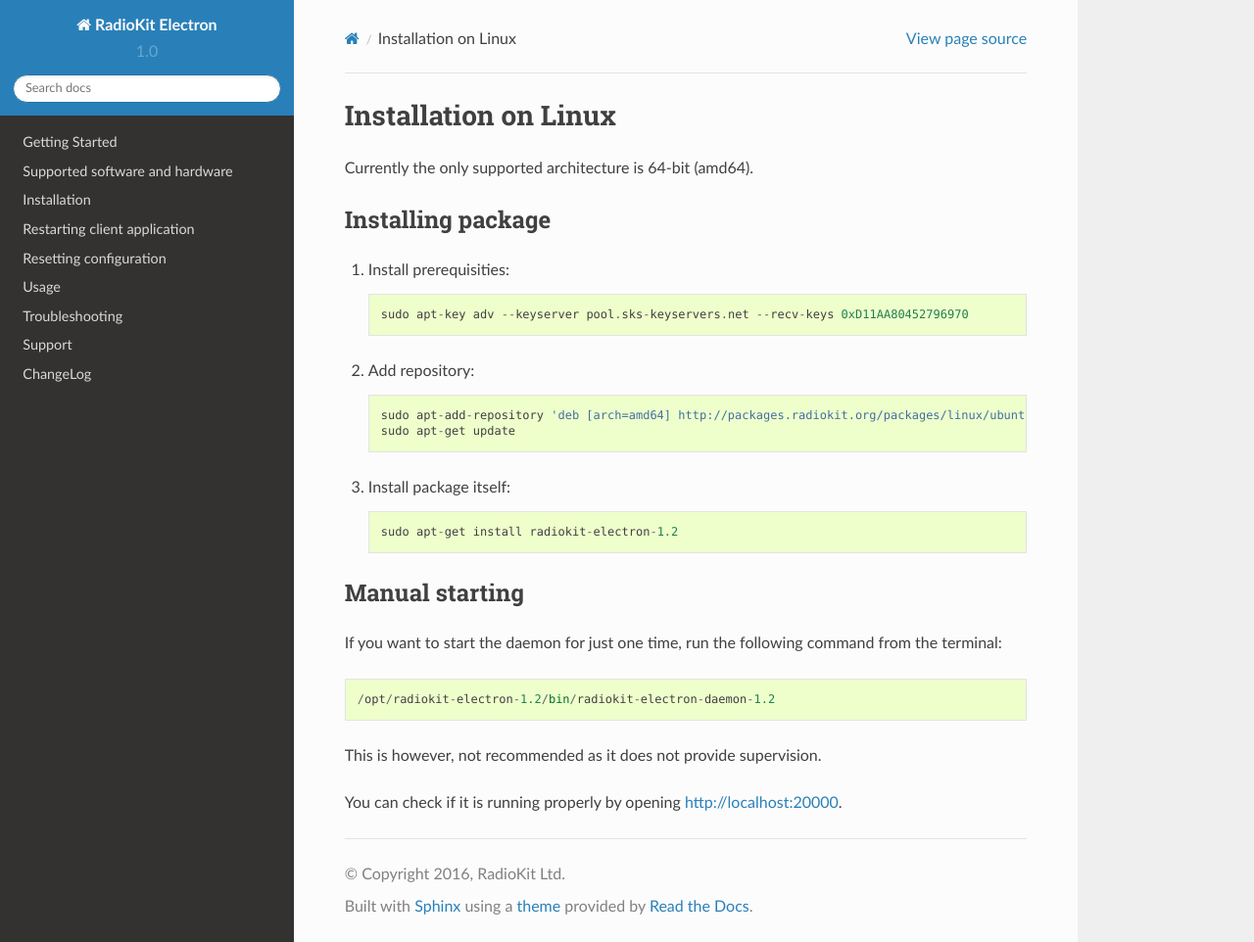
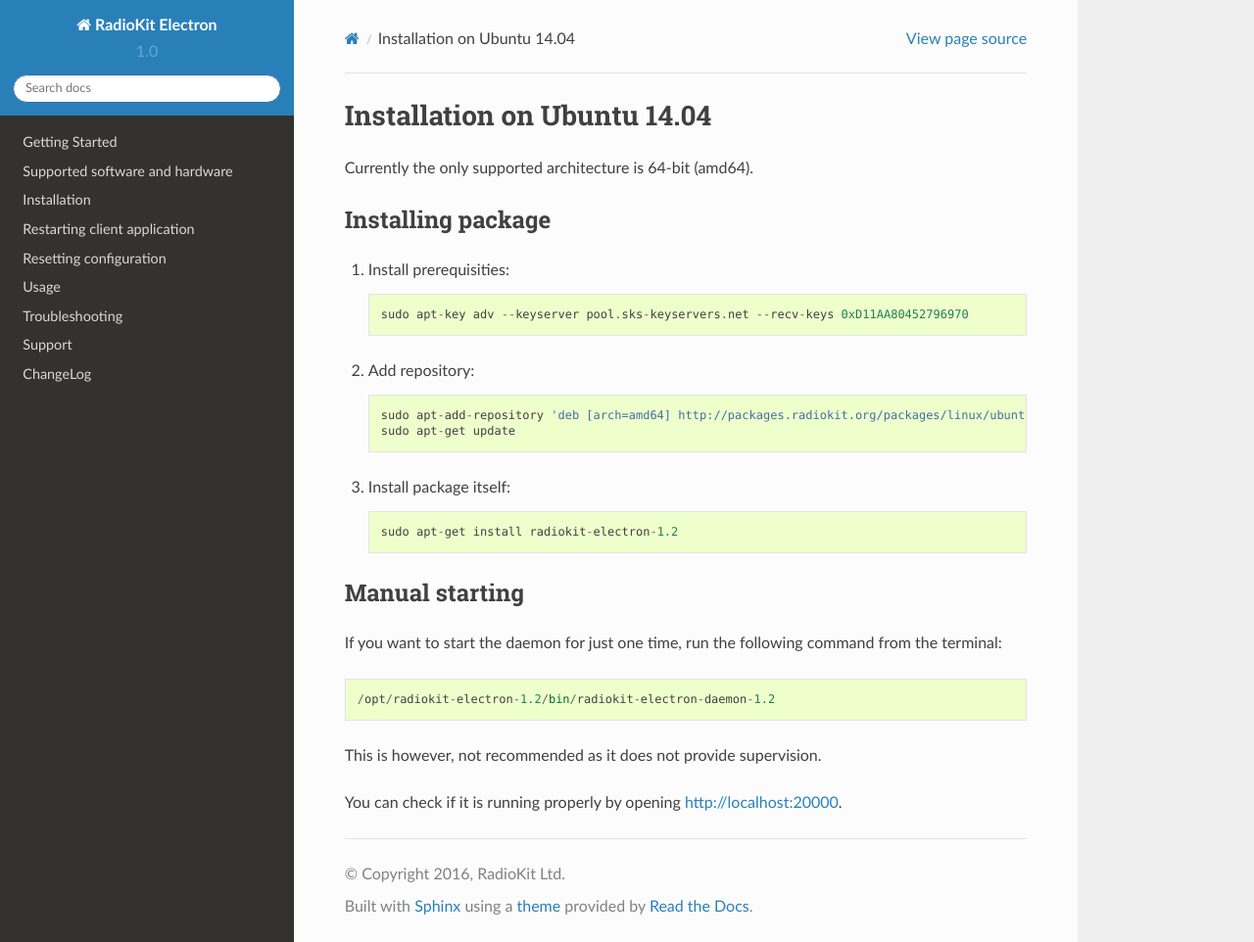
Before and after one commit to radiokit/electron-docs, a Sphinx documentation site: the page built from docs/source/installation-linux-ubuntu-trusty.rst, in a window 1280 px wide and 962 px high. Shown: the whole window at 98% size. Built offline with Sphinx 7.4.7 and the Read the Docs theme 2.0.0, drawn with Linux system fonts in a browser that asks for light colours.

Commit message:
Updated linux installation instructions

```diff
--- a/docs/source/installation-linux-ubuntu-trusty.rst
+++ b/docs/source/installation-linux-ubuntu-trusty.rst
@@ -1,7 +1,7 @@
 .. _installation-linux-ubuntu-trusty:
 
-Installation on Linux
-#####################
+Installation on Ubuntu 14.04
+############################
 
 Currently the only supported architecture is 64-bit (amd64).
 
```
